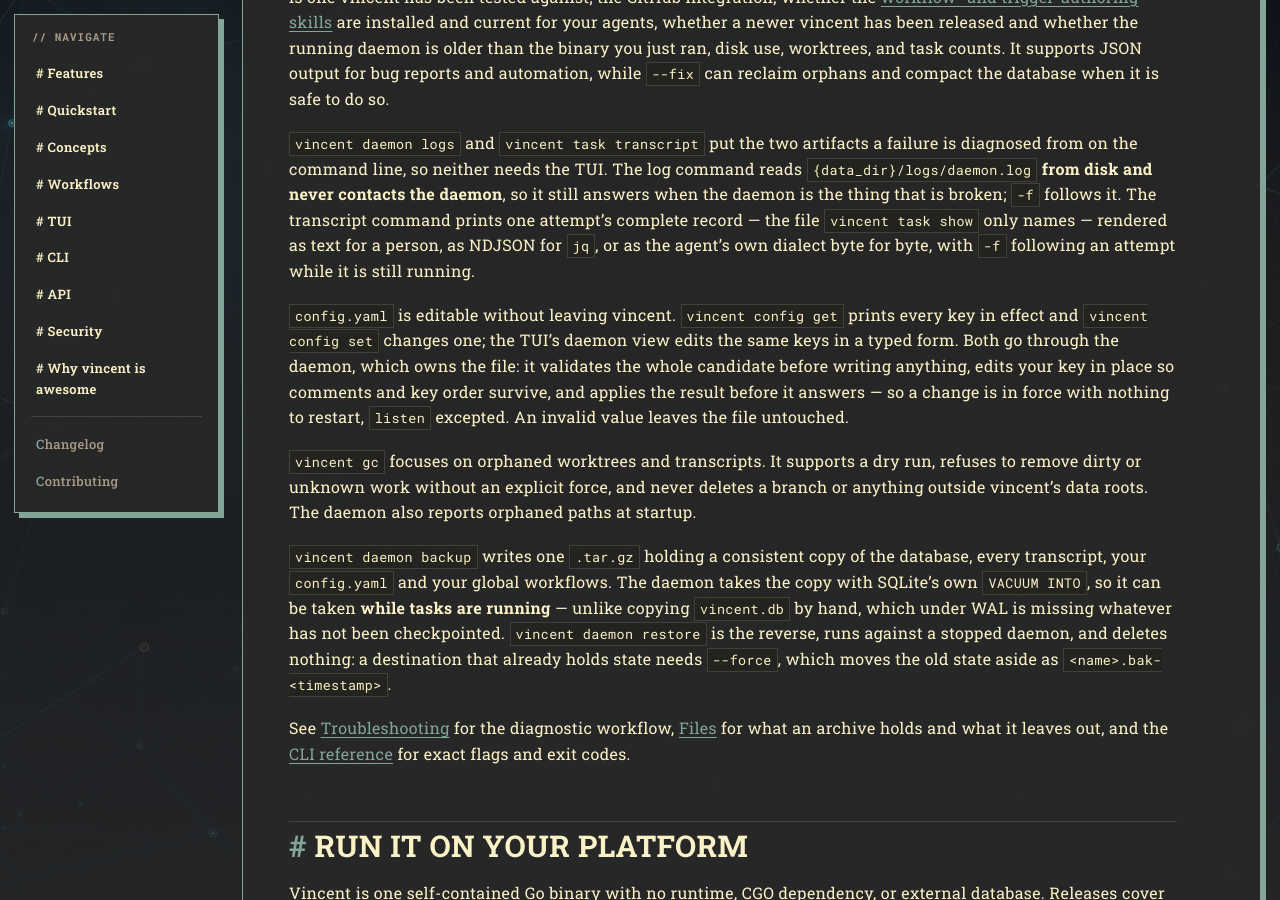
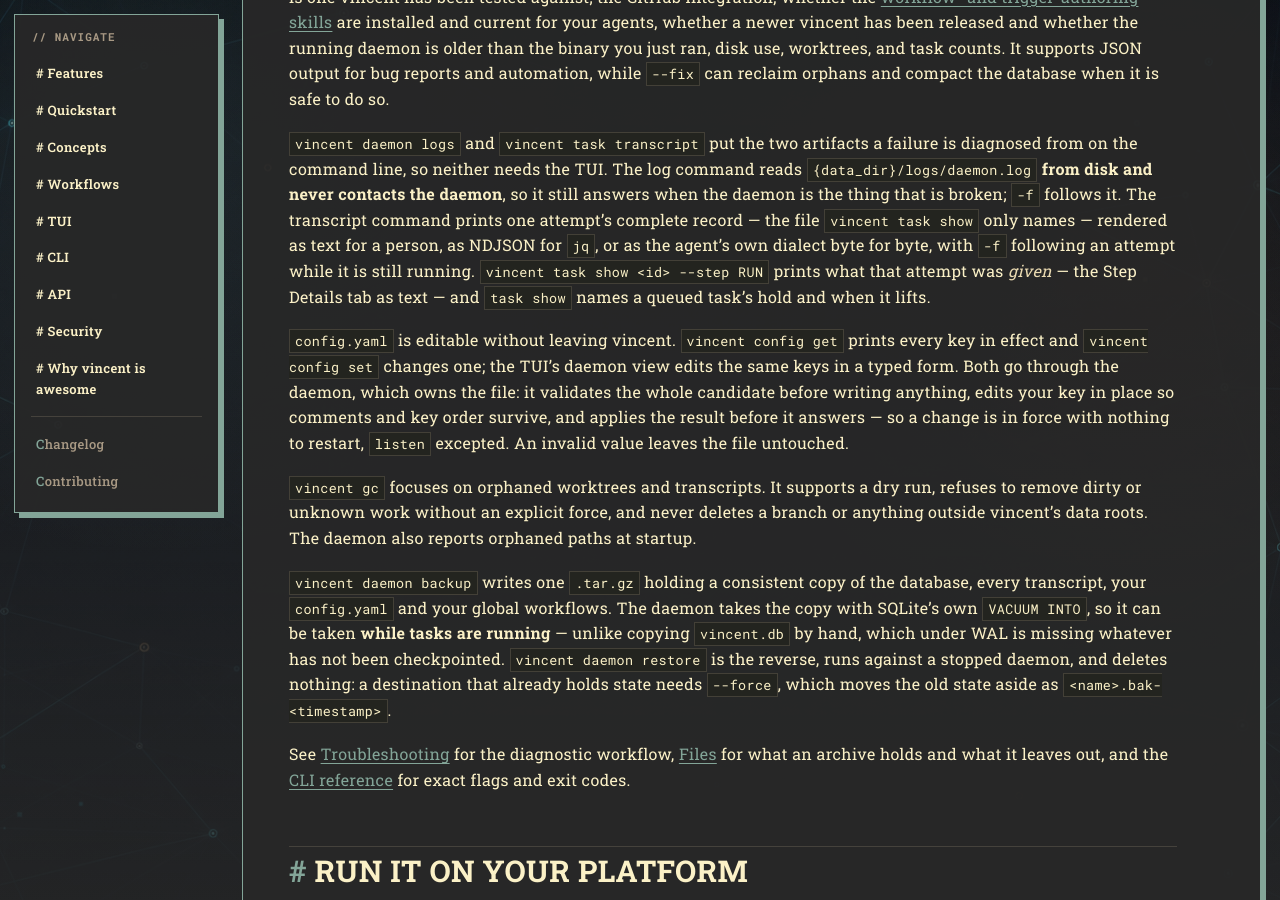
Before and after one commit to lezli01/vincent, a Jekyll site: the page built from docs/features.md, in a window 1280 px wide and 900 px high, scrolled down 12535 px. Built offline with Jekyll 4.4.1, drawn with Linux system fonts in a browser that asks for light colours; our own code applies the rules of GitHub Pages for plain Markdown files.

Commit message:
docs: name task show --step among the readers of step inputs
The files reference named the Step Details tab as the only reader of an
attempt's recorded inputs, and features.md's command-line diagnostics
paragraph stopped at transcripts. Task 100 adds the text view and the hold row.

Co-Authored-By: Claude Opus 5 (1M context) <noreply@anthropic.com>

```diff
--- a/docs/features.md
+++ b/docs/features.md
@@ -570,7 +570,9 @@ daemon**, so it still answers when the daemon is the thing that is broken; `-f`
 follows it. The transcript command prints one attempt's complete record — the
 file `vincent task show` only names — rendered as text for a person, as NDJSON
 for `jq`, or as the agent's own dialect byte for byte, with `-f` following an
-attempt while it is still running.
+attempt while it is still running. `vincent task show <id> --step RUN` prints
+what that attempt was *given* — the Step Details tab as text — and `task show`
+names a queued task's hold and when it lifts.
 
 `config.yaml` is editable without leaving vincent. `vincent config get` prints
 every key in effect and `vincent config set` changes one; the TUI's daemon view
```
Also changed, not shown: docs/reference/files.md (+2 -1 lines).
